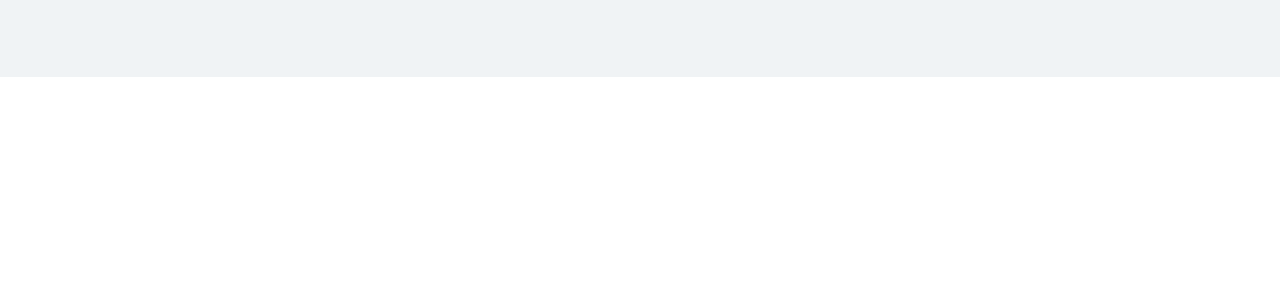
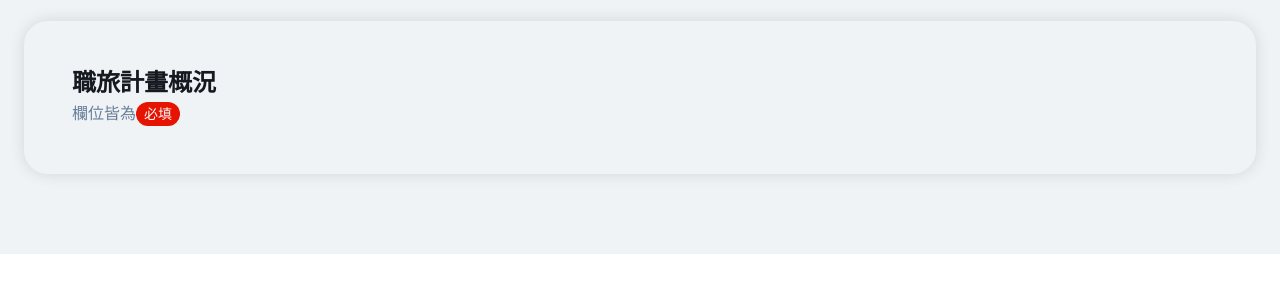
Before and after one commit to owen1120/workway, a website built with Vite: page pages/plan.html in a window 1280 px wide. Shown: the part 139-432 px from the top of the page. Built offline with nearby package versions, Linux system fonts and the light colour scheme.

Commit message:
a few change in plan

```diff
--- a/assets/scss/base/_base.scss
+++ b/assets/scss/base/_base.scss
@@ -18,5 +18,5 @@ img{
     margin: 0 auto;
 }
 .shadow{
-    box-shadow: 0 0 16 0 #000 0.12;
+    box-shadow: 0 0 16px 0 rgba(0, 0, 0, 0.12);
 }
--- a/assets/scss/pages/_plan.scss
+++ b/assets/scss/pages/_plan.scss
@@ -9,5 +9,29 @@
             align-items: center;
             gap: $spac-24;
         }
+        .content{
+            display: flex;
+            flex-direction: column;
+            gap: $spac-48;
+            padding: $spac-48;
+            .overview-form{
+                display: flex;
+                .title-group{
+                    width: 35%;
+                    display: flex;
+                    flex-direction: column;
+                    gap: $spac-4;
+                    p{
+                        color: $g-text-secondary;
+                        span{
+                            color: $g-text-deepbg-primary;
+                            background-color: $g-bg-error;
+                            border-radius: 1000px;
+                            padding: $spac-4 $spac-8;
+                        }
+                    }
+                }
+            }
+        }
     }
 }
--- a/assets/scss/pages/_record.scss
+++ b/assets/scss/pages/_record.scss
@@ -45,12 +45,29 @@
                 display: flex;
                 flex-direction: column;
                 gap: $spac-24;
+                position: relative;
                 .filter-btns{
                     display: flex;
                     justify-content: space-between;
                     .btns{
                         display: flex;
                         gap: $spac-8;
+                    }
+                }
+                .filter-drop-list{
+                    display: none;
+                    position: absolute;
+                    top: 56px;
+                    right: 0;
+                    width: 160px;
+                    background-color: $g-light;
+                    padding: $spac-8 0;
+                    z-index: 1;
+                    .filter-drop-item a{
+                        padding: $spac-8 $spac-24;
+                        &:hover, &.hover, &:focus, &.focus{
+                            background-color: $b-ghost-bg-hover;
+                        }
                     }
                 }
             }
--- a/pages/plan.html
+++ b/pages/plan.html
@@ -24,6 +24,14 @@
                     <p>職旅計畫</p>
                 </a>
             </div>
+            <div class="content radius-card shadow">
+                <form action="#" method="post" class="overview-form">
+                    <div class="title-group">
+                        <h2 class="tw-title-2xl">職旅計畫概況</h2>
+                        <p class="tw-b-m">欄位皆為<span class="tw-b-s">必填</span></p>
+                    </div>
+                </form>
+            </div>
         </div>
     </main>
     <%- include('./layout/footer'); -%>
```
Also changed, not shown: pages/record.html (+4 -0 lines).
